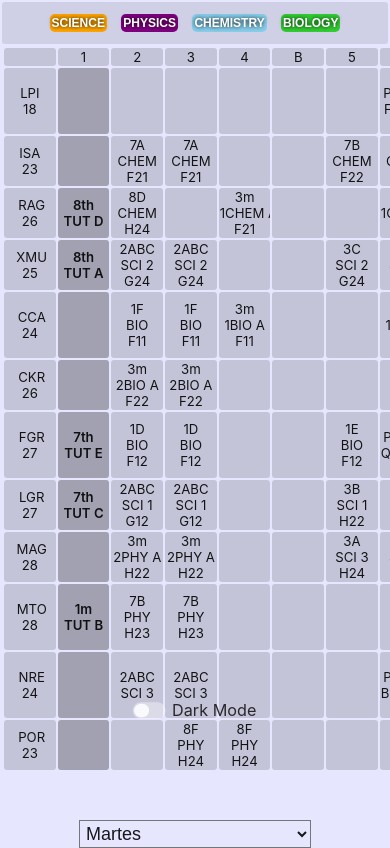
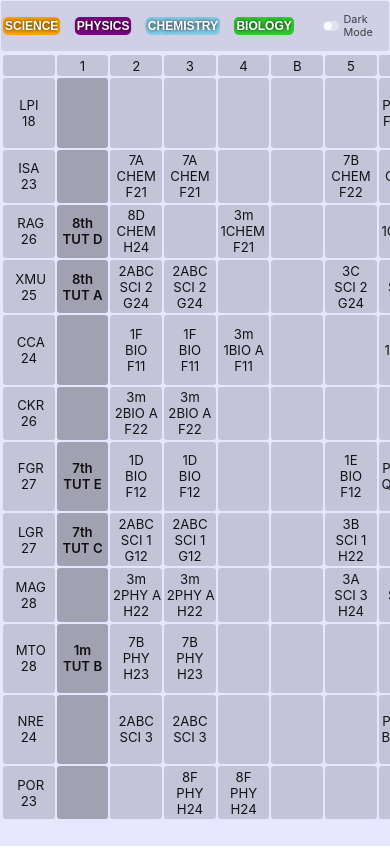
Before and after one commit to tampocosequeponerenesteespacio/staff-timetable, a React (Create React App) app: page / in a window 390 px wide. Built offline with nearby package versions, Linux system fonts and the light colour scheme.

Commit message:
improves to darkMode toggle resposivenes

```diff
--- a/src/components/Toggle.js
+++ b/src/components/Toggle.js
@@ -13,11 +13,11 @@ const Span = styled.span`
     display: flex;
     align-items: center;
     position: relative;
-    color: rgba(0,0,0,0.8);
+    color: rgba(0,0,0,0.7);
 }
 
 & input:checked + label {
-    color: rgba(255,255,255,0.8);
+    color: rgba(255,255,255,0.6);
 }
 
 & label::before {
@@ -30,22 +30,22 @@ const Span = styled.span`
 }
 
 & input:checked + label::before {
-    background-color: rgba(0,0,0,0.6);
+    background-color: rgb(0,0,20)
 }
 
 & label::after {
     content: '';
-    width: .9em;
-    height: .9em;
+    width: .8em;
+    height: .8em;
     background-color: rgba(255,255,255,0.85);
     border-radius: 1em;
     position: absolute;
-    left: .05em;
+    left: .1em;
     transition: 200ms ease-in-out;
 }
 
 & input:checked + label::after {
-    left: 1.05em;
+    left: 1.1em;
     background-color: rgba(255,255,255,0.6);
 }
 
--- a/src/index.css
+++ b/src/index.css
@@ -80,8 +80,8 @@ td {
   overflow: hidden;
   white-space: pre;
   text-align: center;
-  padding: 1vw;
-  font-size: 1.1rem;
+  padding: .8em;
+  font-size: 1.1em;
   font-weight: 400;
   background-color: var(--bgtd);
   border: none;
@@ -120,8 +120,8 @@ margin-bottom: 2px;
   flex-direction: column;
   align-items: center ;
   color: var(--text);
-  padding: 10px;
   margin-bottom: 0px;
+
 }
 
 #time p {
@@ -170,7 +170,7 @@ margin-bottom: 2px;
 
   #main {
 
-    padding: 2px;
+    padding: 1px;
   }
 
  #timetable {
@@ -207,7 +207,7 @@ margin-bottom: 2px;
   }
 
   td {
-    padding: 1px;
+    padding: .2em;
   }
 
   @media (orientation: portrait) {
@@ -225,7 +225,7 @@ margin-bottom: 2px;
 
     #header {
       padding: 12px 2px;
-      position: static;
+
     }
 
     .menuButton {
@@ -235,10 +235,8 @@ margin-bottom: 2px;
     }
 
     #header span {
-      position: absolute;
-      right: 40vw;
-      bottom: 15vh;
-      scale: 1.5;
+      position: static;
+
     }
 
 
```
